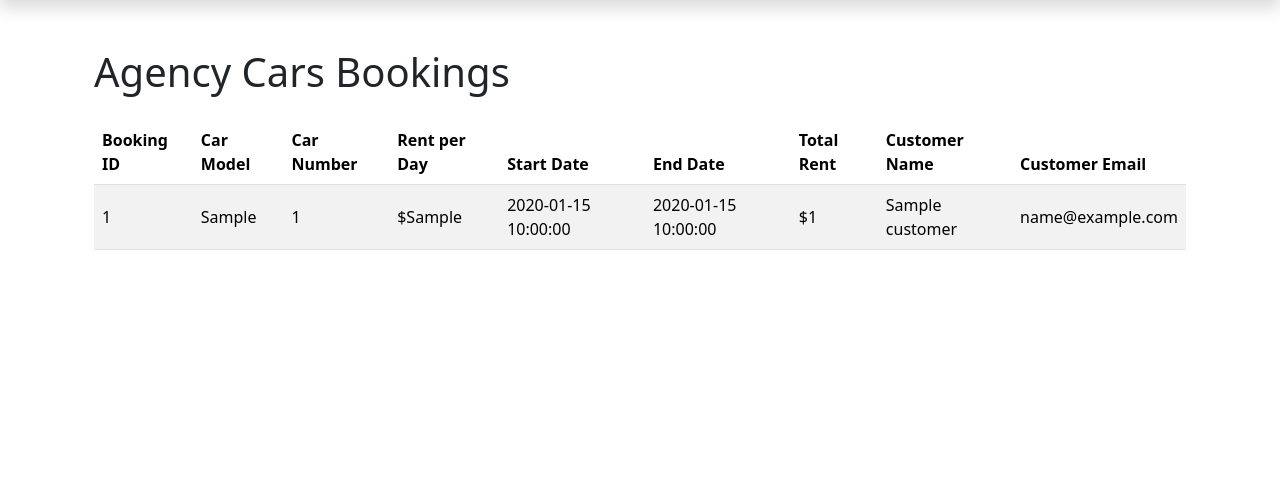
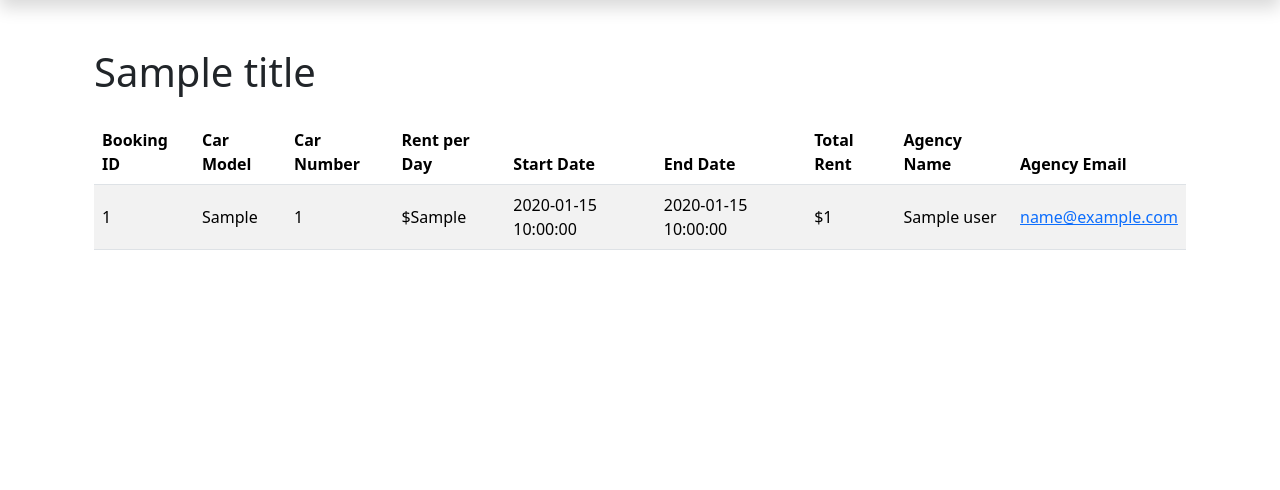
Before and after one commit to rahulsunil2/carshala, a CodeIgniter 4 app: template app/Views/cars/bookings.php in a window 1280 px wide. Shown: the part 106-596 px from the top of the page. Run offline with PHP 8.4 and a stand-in for CodeIgniter, Linux system fonts and the light colour scheme; the template is opened without the code that fills it: most values are stand-ins (such as "Sample title", 1, 10 or a date in 2020); data that the repository does not hold is empty; some libraries are stand-ins or nearby versions.

Commit message:
MyBookings

```diff
--- a/app/Config/Routes.php
+++ b/app/Config/Routes.php
@@ -41,7 +41,8 @@ $routes->group('cars', function ($routes) {
     $routes->post('update/(:num)', 'CarsController::update/$1');
     $routes->get('delete/(:num)', 'CarsController::delete/$1');
     $routes->post('book', 'CarsController::book');
-    $routes->get('booked-cars', 'CarsController::viewBookings');
+    $routes->get('agency-bookings', 'CarsController::viewAgencyBookings');
+    $routes->get('my-bookings', 'CarsController::viewCustomerBookings');
     $routes->get('booked-cars/(:num)', 'CarsController::viewBookingsByCarId/$1');
 });
 
--- a/app/Controllers/HomeController.php
+++ b/app/Controllers/HomeController.php
@@ -7,7 +7,7 @@ class HomeController extends BaseController
     public function index()
     {
         if (session()->get('userType') === 'agency') {
-            return redirect()->to('/cars/booked-cars');
+            return redirect()->to('/cars/agency-bookings');
         } else {
             return redirect()->to('/cars');
         }
--- a/app/Models/CarsModel.php
+++ b/app/Models/CarsModel.php
@@ -30,7 +30,7 @@ class CarsModel extends Model
     public function getCarByID($id)
     {
         return $this->where('id', $id)
-            ->select('id, vehicle_model, vehicle_number, seating_capacity, rent_per_day, vehicle_image')
+            ->select('id, vehicle_model, vehicle_number, seating_capacity, rent_per_day, vehicle_image, car_rental_agency_id')
             ->first();
     }
 
--- a/app/Views/cars/bookings.php
+++ b/app/Views/cars/bookings.php
@@ -2,7 +2,7 @@
 
 <?= $this->section('content') ?>
 <div class="container">
-    <h1 class="my-4">Agency Cars Bookings</h1>
+    <h1 class="my-4"><?= $title ?></h1>
     <?php if (count($bookings) > 0) : ?>
         <div class="table-responsive">
             <table class="table table-striped table-hover align-middle">
@@ -15,8 +15,13 @@
                         <th scope="col">Start Date</th>
                         <th scope="col">End Date</th>
                         <th scope="col">Total Rent</th>
-                        <th scope="col">Customer Name</th>
-                        <th scope="col">Customer Email</th>
+                        <?php if (session()->get('user_type') == 'agency') : ?>
+                            <th scope="col">Customer Name</th>
+                            <th scope="col">Customer Email</th>
+                        <?php else : ?>
+                            <th scope="col">Agency Name</th>
+                            <th scope="col">Agency Email</th>
+                        <?php endif; ?>
                     </tr>
                 </thead>
                 <tbody>
@@ -29,8 +34,10 @@
                             <td><?= $booking['booking_start_date'] ?></td>
                             <td><?= $booking['booking_end_date'] ?></td>
                             <td>$<?= $booking['total_rent'] ?></td>
-                            <td><?= $booking['customer']['name'] ?></td>
-                            <td><?= $booking['customer']['email'] ?></td>
+                            <td><?= $booking['user']['name'] ?></td>
+                            <td>
+                                <a href="mailto:<?= $booking['user']['email'] ?>"><?= $booking['user']['email'] ?></a>
+                            </td>
                         </tr>
                     <?php endforeach; ?>
                 </tbody>
@@ -38,7 +45,7 @@
         </div>
     <?php else : ?>
         <div class="text-center">
-            <h4 class="my-5">You have not made any bookings yet.</h4>
+            <h4 class="my-5">No bookings have been made yet.</h4>
         </div>
     <?php endif; ?>
 </div>
--- a/app/Views/layouts/main.php
+++ b/app/Views/layouts/main.php
@@ -33,9 +33,15 @@
                             </a>
                             <ul class="dropdown-menu dropdown-menu-end" aria-labelledby="navbarDropdown">
                                 <?php if (session()->get('userType') === 'agency') { ?>
-                                    <li><a class="dropdown-item" href="<?php echo site_url('cars/booked-cars'); ?>">Agency Bookings</a></li>
+                                    <li><a class="dropdown-item" href="<?php echo site_url('cars/agency-bookings'); ?>">Agency Bookings</a></li>
                                     <li><a class="dropdown-item" href="<?php echo site_url('cars'); ?>">My Cars</a></li>
                                 <?php } ?>
+                                <?php if (session()->get('userType') === 'customer') { ?>
+                                    <li><a class="dropdown-item" href="<?php echo site_url('cars/my-bookings'); ?>">My Bookings</a></li>
+                                <?php } ?>
+                                <li>
+                                    <hr class="dropdown-divider">
+                                </li>
                                 <li><a class="dropdown-item" href="<?php echo site_url('logout'); ?>">Logout</a></li>
                             </ul>
                         </li>
```
Also changed, not shown: app/Controllers/CarsController.php (+33 -4 lines).
